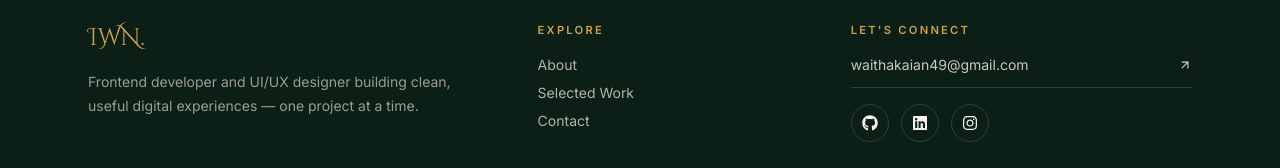
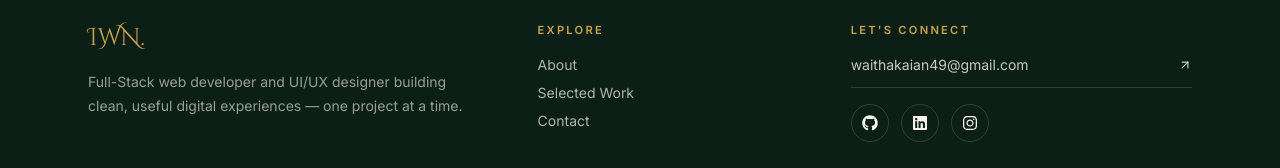
Before and after one commit to DalzWrld/Ian-portfolio, a React (Vite) app: page / in a window 1280 px wide. Shown: the part 4142-4310 px from the top of the page. Built offline with nearby package versions, Linux system fonts and the light colour scheme; a web font is replaced by a local one.

Commit message:
Update the role to full-stack web developer

```diff
--- a/src/components/layout/Footer.jsx
+++ b/src/components/layout/Footer.jsx
@@ -10,7 +10,7 @@ export function Footer() {
                     <div>
                         <div className="font-decorative text-2xl text-gold">IWN.</div>
                         <p className="mt-4 max-w-sm text-sm leading-6 text-cream/60">
-                            Frontend developer and UI/UX designer building clean, useful digital experiences — one project at a
+                            Full-Stack web developer and UI/UX designer building clean, useful digital experiences — one project at a
                             time.
                         </p>
                         </div>
```
